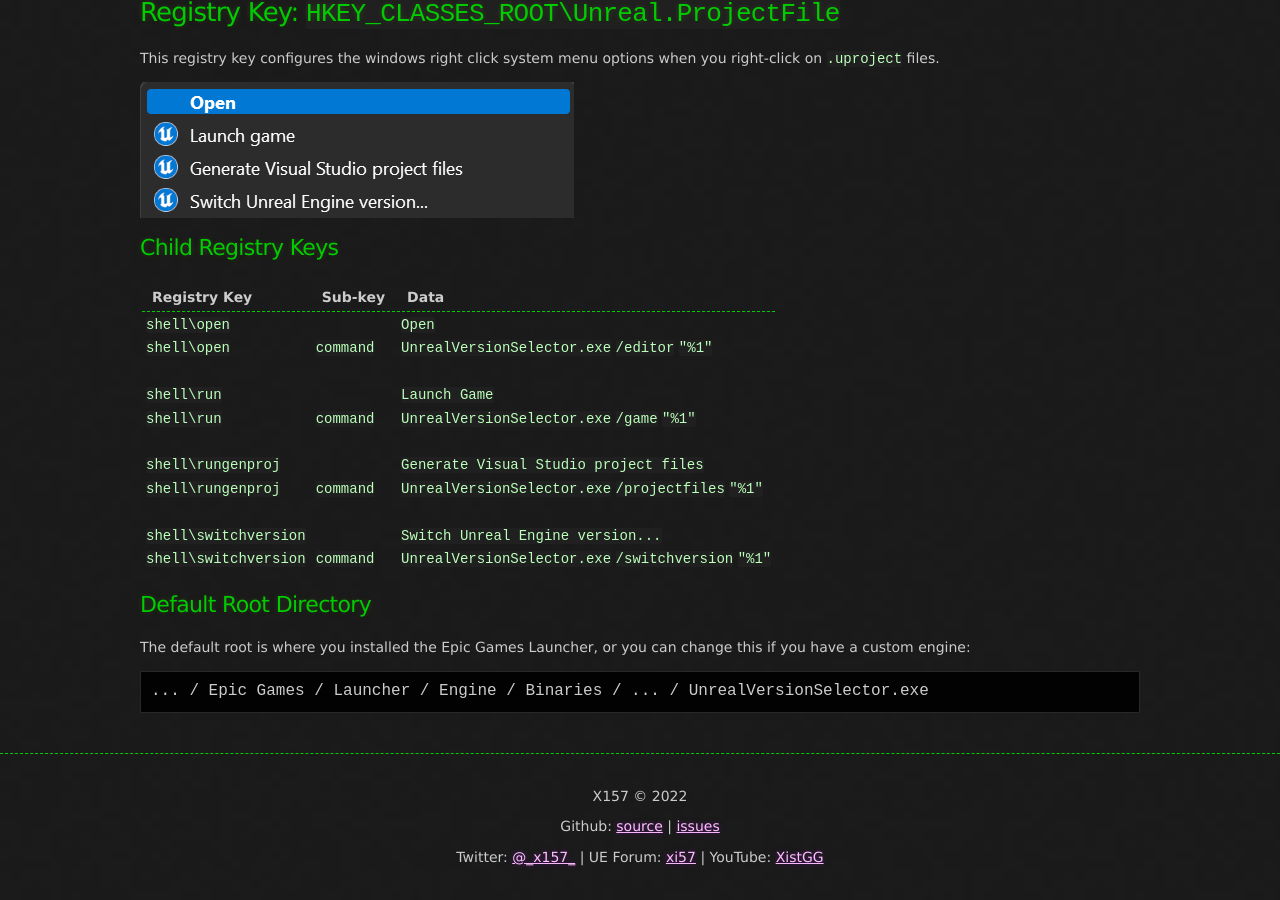
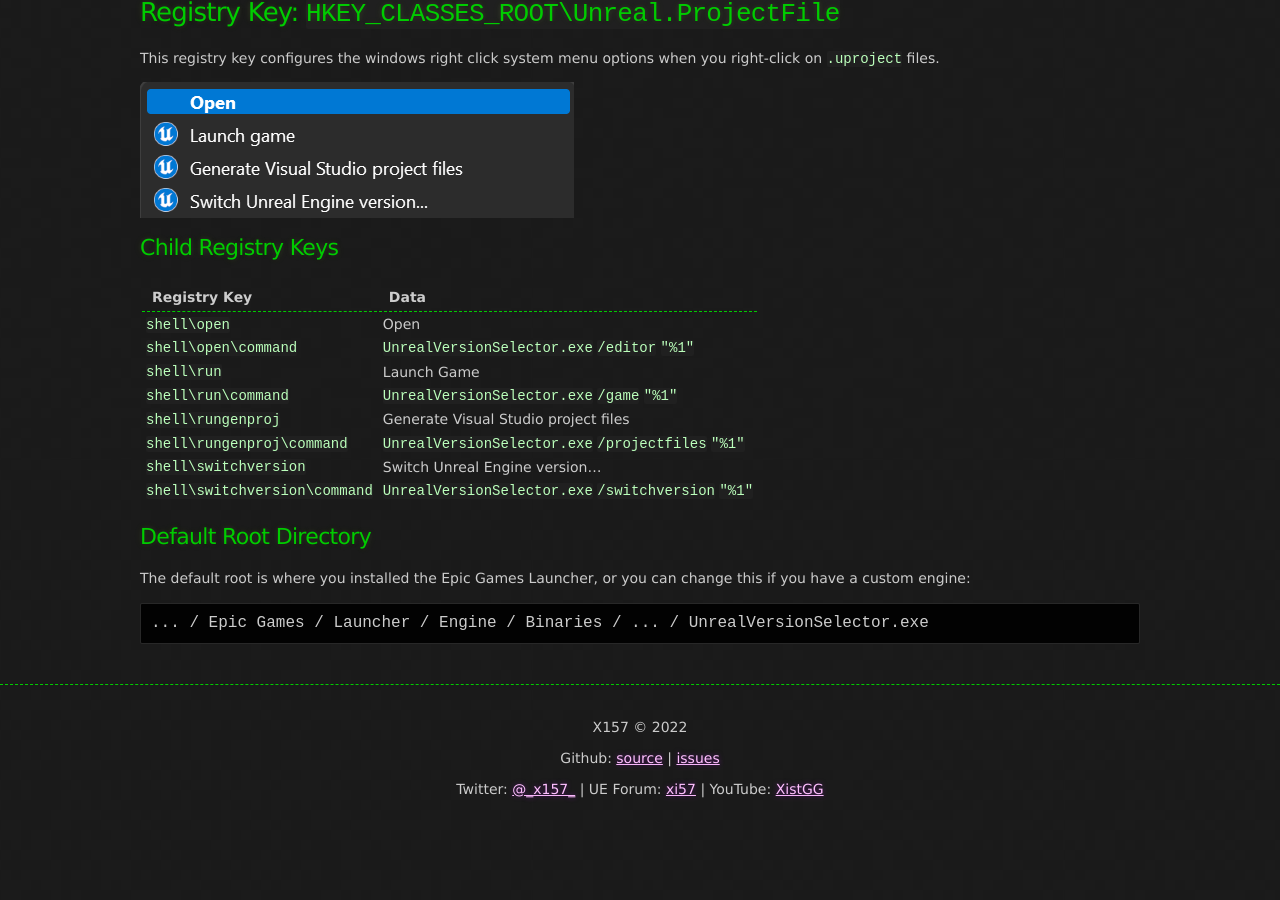
Before and after one commit to x157/x157.github.io, a Jekyll site: the page built from UE5/index.md, in a window 1280 px wide and 900 px high, scrolled down 605 px. Built offline with Jekyll 4.4.1, drawn with Linux system fonts in a browser that asks for light colours; after the commit the page ends 1437 px from its top, so only the background shows below that.

Commit message:
Registry key formatting

```diff
--- a/UE5/index.md
+++ b/UE5/index.md
@@ -39,19 +39,16 @@
 
 ### Child Registry Keys
 
-| Registry Key          | Sub-key   | Data                                                |
-|-----------------------|-----------|-----------------------------------------------------|
-| `shell\open`          |           | `Open`                                              |
-| `shell\open`          | `command` | `UnrealVersionSelector.exe` `/editor` `"%1"`        |
-|                       |           |                                                     |
-| `shell\run`           |           | `Launch Game`                                       |
-| `shell\run`           | `command` | `UnrealVersionSelector.exe` `/game` `"%1"`          |
-|                       |           |                                                     |
-| `shell\rungenproj`    |           | `Generate Visual Studio project files`              |
-| `shell\rungenproj`    | `command` | `UnrealVersionSelector.exe` `/projectfiles` `"%1"`  |
-|                       |           |                                                     |
-| `shell\switchversion` |           | `Switch Unreal Engine version...`                   |
-| `shell\switchversion` | `command` | `UnrealVersionSelector.exe` `/switchversion` `"%1"` |
+| Registry Key                  | Data                                                |
+|-------------------------------|-----------------------------------------------------|
+| `shell\open`                  | Open                                                |
+| `shell\open\command`          | `UnrealVersionSelector.exe` `/editor` `"%1"`        |
+| `shell\run`                   | Launch Game                                         |
+| `shell\run\command`           | `UnrealVersionSelector.exe` `/game` `"%1"`          |
+| `shell\rungenproj`            | Generate Visual Studio project files                |
+| `shell\rungenproj\command`    | `UnrealVersionSelector.exe` `/projectfiles` `"%1"`  |
+| `shell\switchversion`         | Switch Unreal Engine version...                     |
+| `shell\switchversion\command` | `UnrealVersionSelector.exe` `/switchversion` `"%1"` |
 
 
 ### Default Root Directory
```
